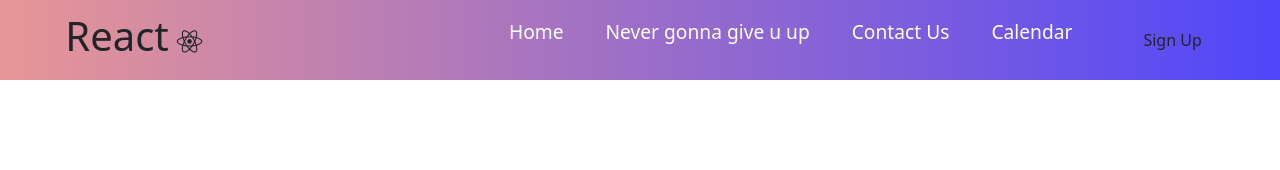
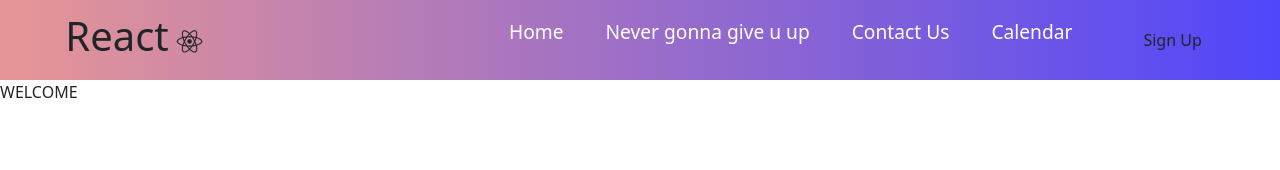
Before and after one commit to mitchellmui17/schedulemester, a React (Create React App) app: page /Profile in a window 1280 px wide. Shown: the top 170 px of the page. Built offline with nearby package versions, Linux system fonts and the light colour scheme.

Commit message:
added profile page and routed to app.js

```diff
--- a/src/App.js
+++ b/src/App.js
@@ -3,6 +3,7 @@ import SignUp from './components/SignUp/SignUp.js';
 import ContactUs from './components/ContactUs/ContactUs';
 import Navbar from './components/NavBar/NavBar';
 import Calendar from './components/Calendar/Calendar';
+import Profile from './components/Profile/Profile';
 import React from "react"
 import { Container, NavItem } from 'react-bootstrap';
 
@@ -26,6 +27,9 @@ function App() {
           <Route path="/SignUp" exact>
             <SignUp />
           </Route>
+          <Route path="/Profile" exact>
+            <Profile />
+          </Route>
         </Switch>
       </main>
     </Router>
--- /dev/null
+++ b/src/components/Profile/Profile.js
@@ -0,0 +1,24 @@
+import React, {Component} from "react";
+
+
+
+class Profile extends Component{
+
+
+    render(){
+
+        return(
+            <div>
+            <div className ="welcome-template">
+                <div className = "welcome-comment">
+                    <span className ="welcome">WELCOME</span><br></br>
+                </div>
+
+            </div>
+            {/* <Footer/> */}
+            </div>
+
+        )
+    }
+}
+export default Profile;
```
